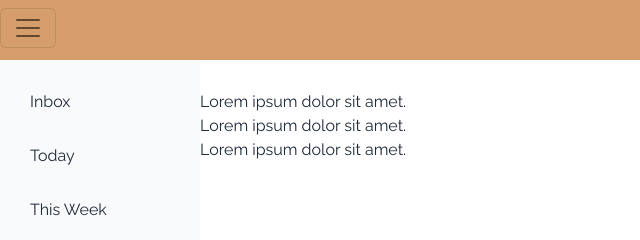
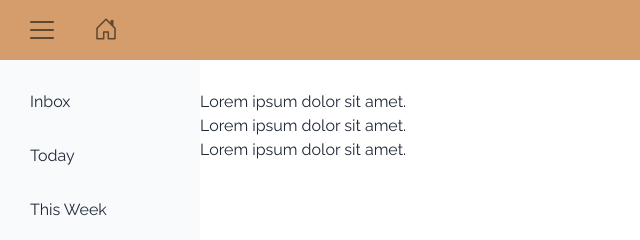
Before and after one commit to ardamoin/todo-list, a website built with webpack: page dist/index.html in a window 1280 px wide. Shown: the top 240 px of the page, 0-640 px from the left. Built offline with nearby package versions, Linux system fonts and the light colour scheme.

Commit message:
Add home button and bootstrap icon CDN

```diff
--- a/src/style.css
+++ b/src/style.css
@@ -8,6 +8,38 @@
     height: 60px;
     margin: 0;
     background-color: #d49d6b;
+    display: flex;
+    align-items: center;
+    gap: 10px;
+}
+
+.navbar-toggler {
+    margin-left: 15px;
+    border-width: 0;
+    border-radius: 7%;
+    --bs-navbar-toggler-border-radius: 0;
+    --bs-navbar-toggler-focus-width: 0;
+    transition: 0.25s;
+}
+
+.navbar-toggler:hover, .test:hover {
+    background-color: rgba(255, 255, 255, 0.15);
+}
+
+.home-button {
+    font-size: 1.5em;
+    color: rgba(0, 0, 0, 0.55);
+    height: 38px;
+    width: 54px;
+    background-color: transparent;
+    border-width: 0;
+    border-radius: 7%;
+    transition: 0.25s;
+}
+
+
+.home-button:hover {
+    background-color: rgba(255, 255, 255, 0.15);
 }
 
 .content {
```
Also changed, not shown: dist/index.bundle.js, dist/index.html, dist/nav.bundle.js.
